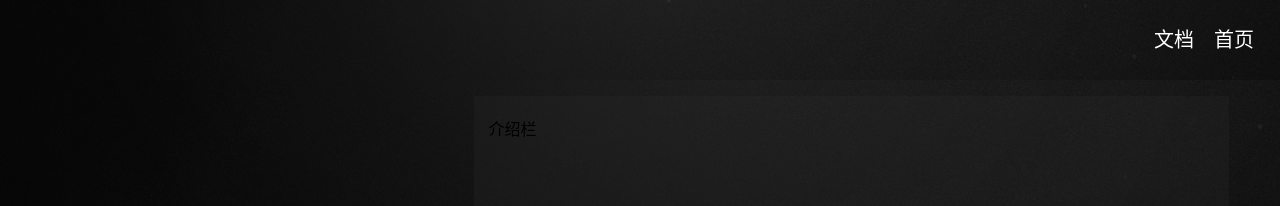
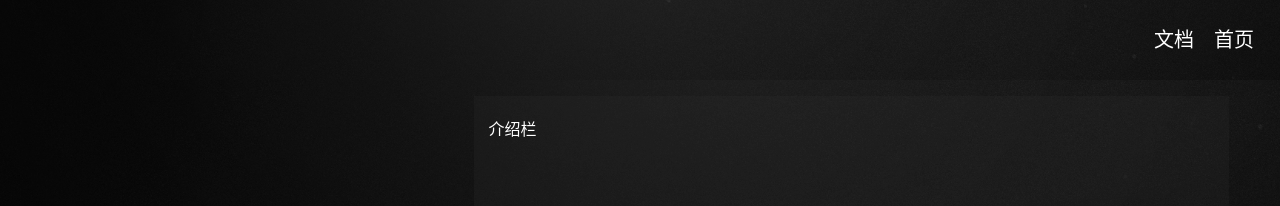
Before and after one commit to ProjectSean/Arknights-UI, a Vue app: page /#/home in a window 1280 px wide. Shown: the top 206 px of the page. Built offline with nearby package versions, Linux system fonts and the light colour scheme.

Commit message:
高亮当前路由

```diff
--- a/src/components/Intro.vue
+++ b/src/components/Intro.vue
@@ -1,5 +1,5 @@
 <template>
-  <div>介绍栏</div>
+  <div class="ark-into">介绍栏</div>
 </template>
 
 <script>
@@ -11,4 +11,7 @@ export default {
 </script>
 
 <style lang="scss" scoped>
+.ark-into {
+  color: #fff;
+}
 </style>
--- a/src/views/Home.vue
+++ b/src/views/Home.vue
@@ -54,6 +54,17 @@ export default {
 </script>
 
 <style lang="scss" scoped>
+.router-link-active {
+  padding-right: 0rem;
+  color: #fff;
+  border-image: linear-gradient(
+      to right,
+      #464646 0%,
+      #464646 60%,
+      rgba(70, 70, 70, 0) 100%
+    )
+    30 stretch;
+}
 .home-background {
   background-image: url("../assets/image/arkui-background.jpg");
   background-size: cover;
```
